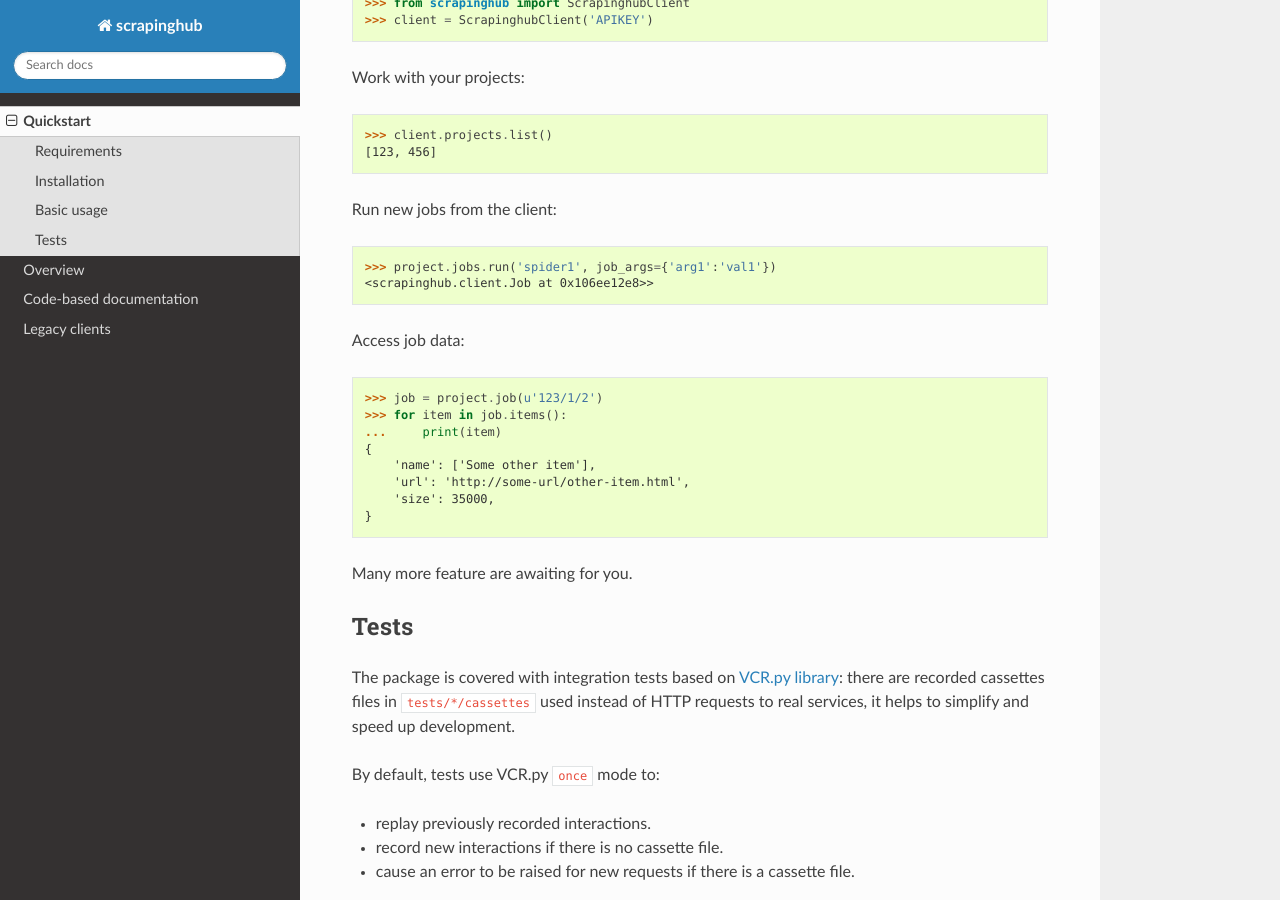
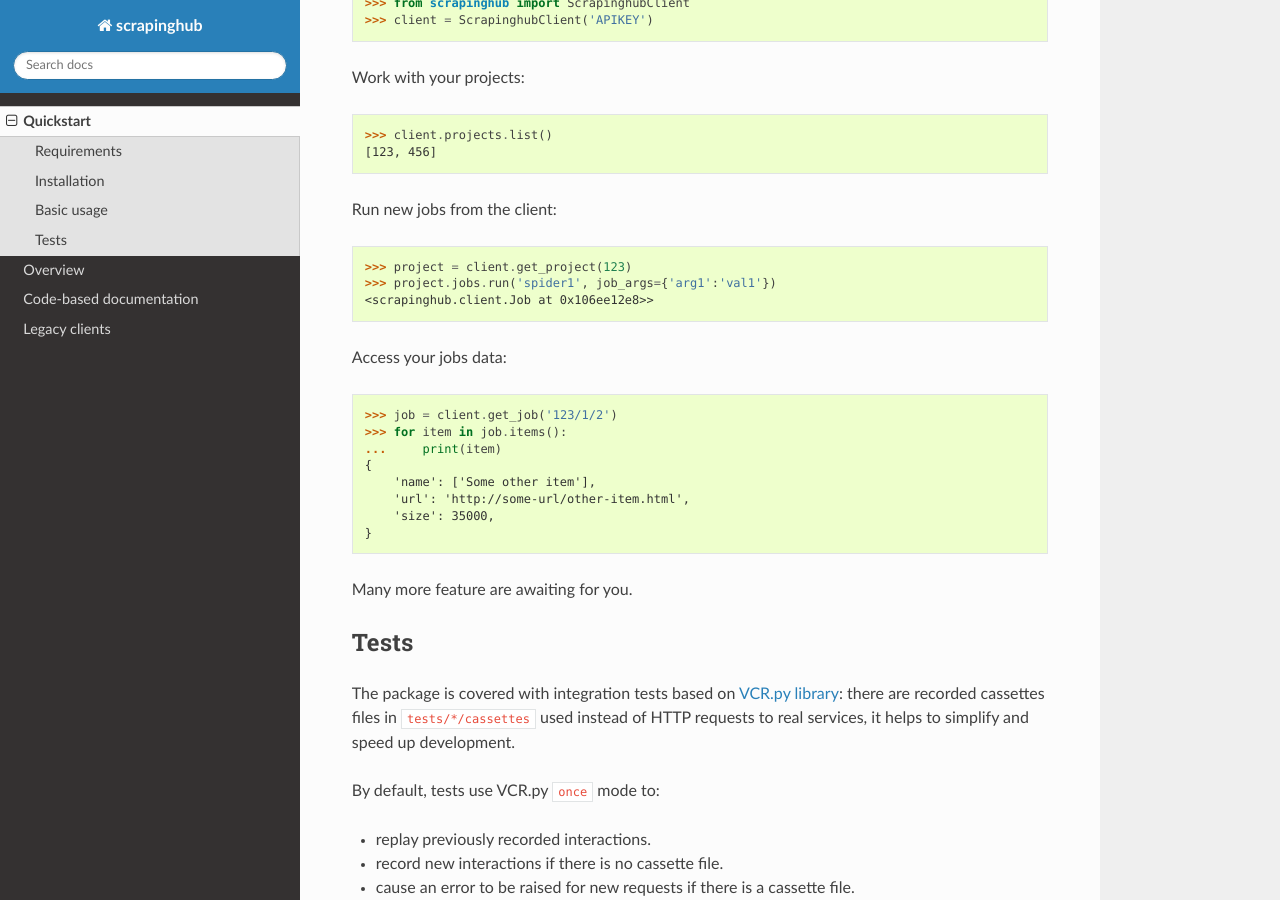
Before and after one commit to scrapinghub/python-scrapinghub, a Sphinx documentation site: the page built from docs/quickstart.rst, in a window 1280 px wide and 900 px high, scrolled down 695 px. Built offline with Sphinx 7.4.7 and the Read the Docs theme 2.0.0, drawn with Linux system fonts in a browser that asks for light colours.

Commit message:
Minor fixes for some docstrings

```diff
--- a/docs/conf.py
+++ b/docs/conf.py
@@ -95,7 +95,8 @@ html_theme = 'alabaster'
 # Add any paths that contain custom static files (such as style sheets) here,
 # relative to this directory. They are copied after the builtin static files,
 # so a file named "default.css" will overwrite the builtin "default.css".
-html_static_path = ['_static']
+# html_static_path = ['_static']
+html_static_path = []
 
 
 # -- Options for HTMLHelp output ------------------------------------------
--- a/docs/quickstart.rst
+++ b/docs/quickstart.rst
@@ -35,12 +35,13 @@ Work with your projects::
 
 Run new jobs from the client::
 
+    >>> project = client.get_project(123)
     >>> project.jobs.run('spider1', job_args={'arg1':'val1'})
     <scrapinghub.client.Job at 0x106ee12e8>>
 
-Access job data::
+Access your jobs data::
 
-    >>> job = project.job(u'123/1/2')
+    >>> job = client.get_job('123/1/2')
     >>> for item in job.items():
     ...     print(item)
     {
```
Also changed, not shown: 1 other file.
